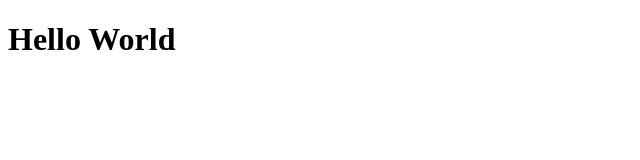
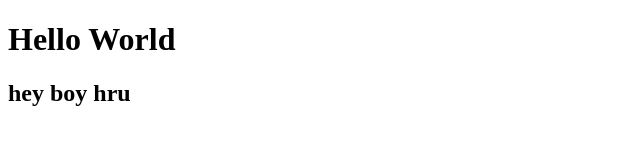
Before and after one commit to VanshMalhotra25/basic-Git, a plain HTML site: page index.html in a window 1280 px wide. Shown: the whole page, without its empty margins (0-640 px from the left). Drawn offline with Linux system fonts and the light colour scheme.

Commit message:
Update index.html

```diff
--- a/index.html
+++ b/index.html
@@ -7,5 +7,6 @@
 </head>
 <body>
     <h1>Hello World</h1>
+    <h2>hey boy hru</h2>
 </body>
 </html>
```
